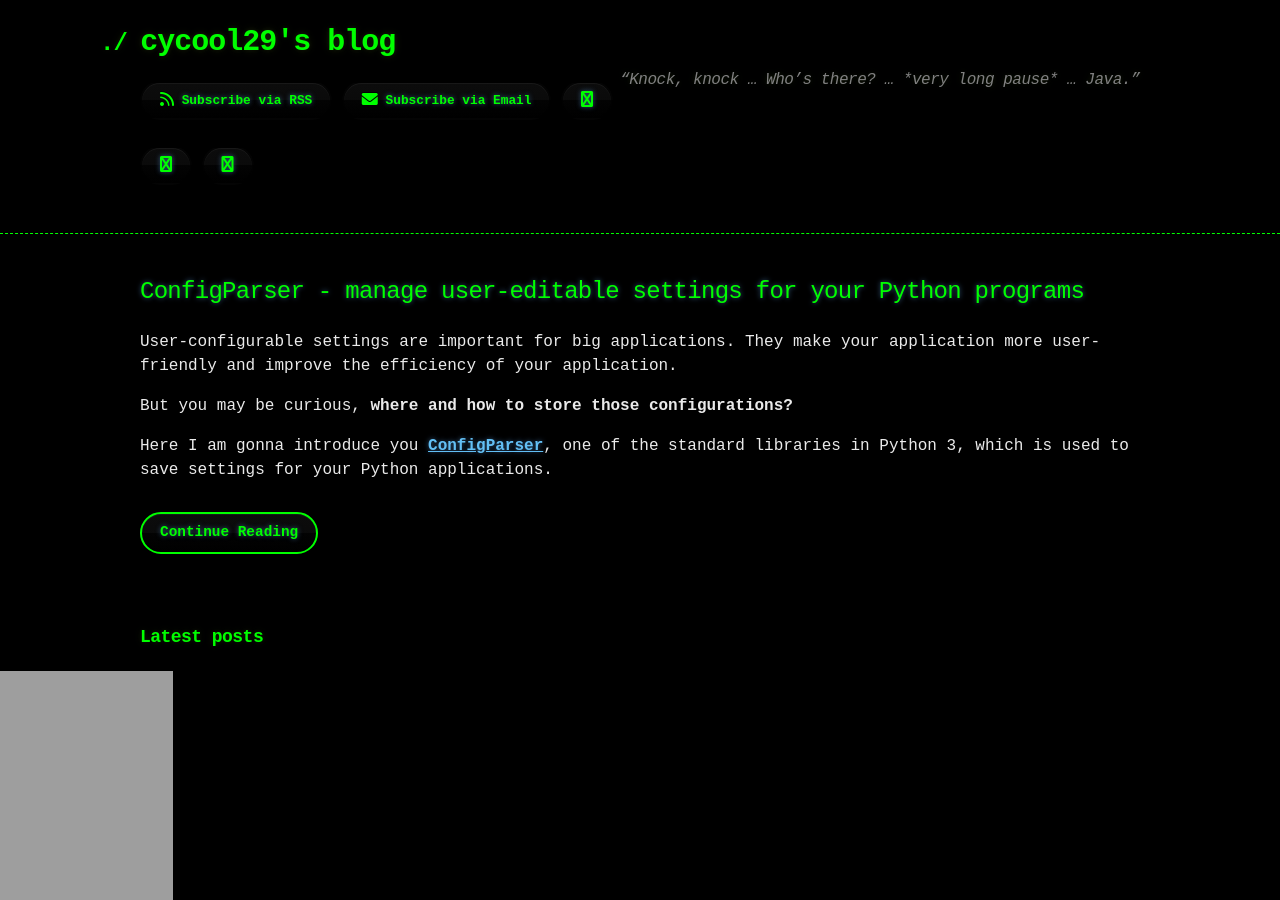
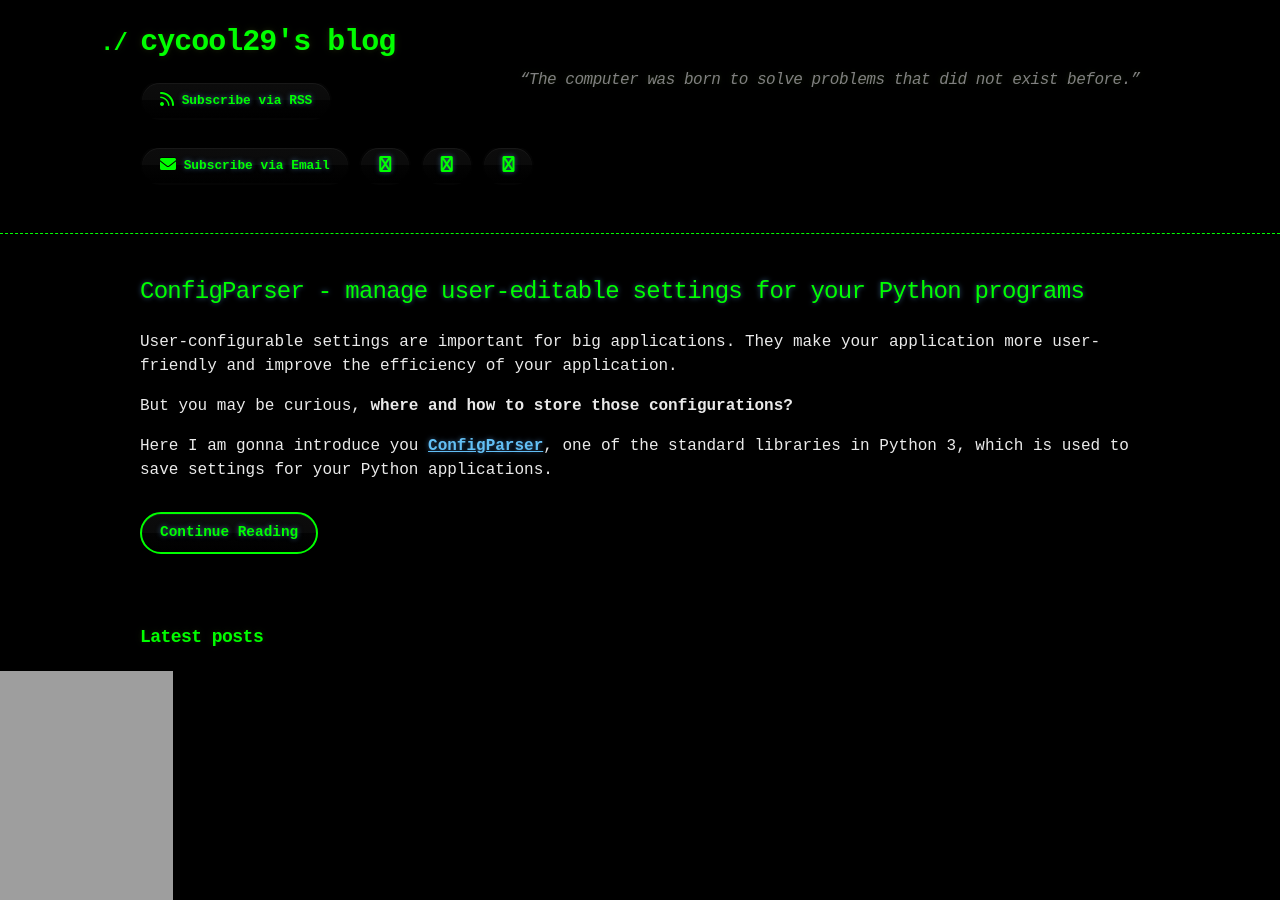
Before and after one commit to cycool29/cycool29.github.io, a Jekyll site: the page built from index.md, in a window 1280 px wide and 900 px high. Built offline with Jekyll 4.4.1, drawn with Linux system fonts in a browser that asks for light colours; a style sheet for code colours, icons or effects is not loaded.

Commit message:
Update quotes

```diff
--- a/_config.yml
+++ b/_config.yml
@@ -1,5 +1,5 @@
 title: cycool29's blog
-description: "“Knock, knock … Who’s there? … *very long pause* … Java.”"
+description: "“The computer was born to solve problems that did not exist before.” "
 bio: A high school student. Intermediate in Python, Git, Bash. Learning JavaScript. He/Him. "
 author: cycool29
 url: https://cycool29.github.io
```
